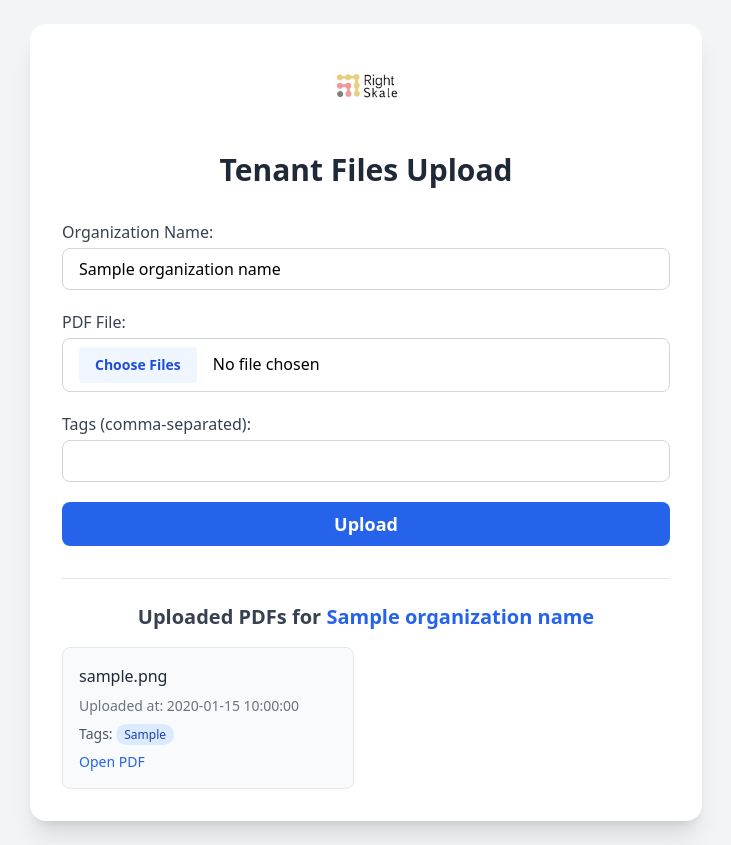
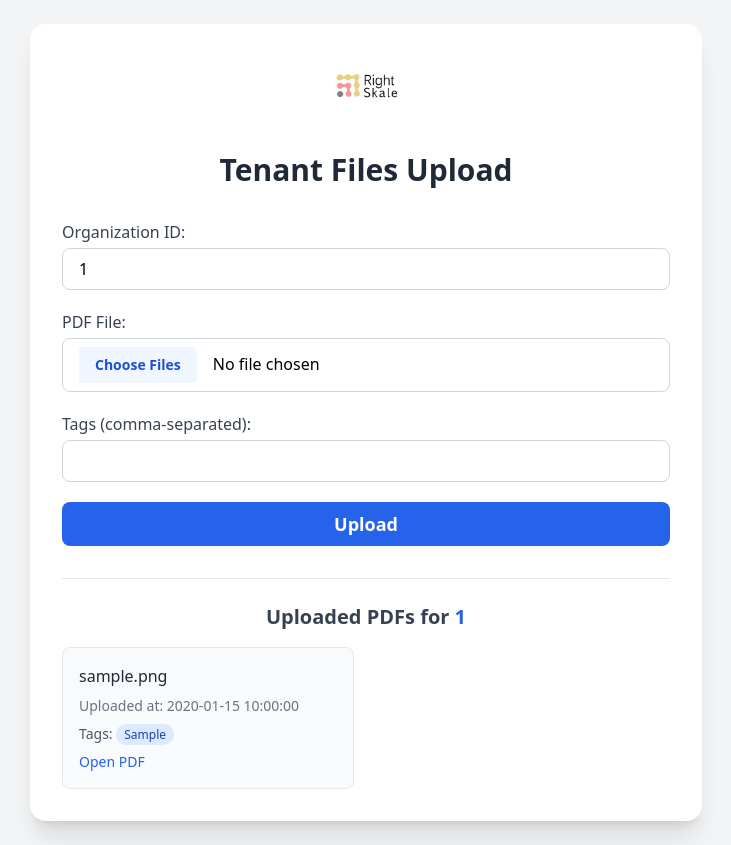
Before and after one commit to anshrightskale/MultiTenantPDFApp, a Flask app: template templates/index.html in a window 1280 px wide. Shown: the whole page, without its empty margins (274-1005 px from the left). Run offline with Flask 3, Linux system fonts and the light colour scheme; tables that the repository leaves empty hold one stand-in row (values such as "Sample post"); the template is opened without the code that fills it: values that come from a table or form of the project are taken from there, most other values are stand-ins (such as "Sample title", 1, 10 or a date in 2020); some libraries are stand-ins or nearby versions.

Commit message:
updating organization name to organization ID

```diff
--- a/app.py
+++ b/app.py
@@ -36,23 +36,23 @@ def generate_presigned_url(s3_path):
 @app.route("/", methods=["GET", "POST"])
 def upload():
     if request.method == "POST":
-        organization_name = request.form.get("organization_name")  # ✅ updated field name
+        organization_id = request.form.get("organization_id")
         tags = request.form.get("tags", "")
         files = request.files.getlist("file")
 
         valid_files = [f for f in files if f and f.filename.endswith(".pdf")]
 
-        if not organization_name or not valid_files:
+        if not organization_id or not valid_files:
             return "Invalid input", 400
 
         for file in valid_files:
             unique_name = f"{uuid.uuid4()}_{secure_filename(file.filename)}"
-            s3_key = f"{organization_name}/{unique_name}"
+            s3_key = f"{organization_id}/{unique_name}"
             s3.upload_fileobj(file, BUCKET_NAME, s3_key)
 
             file_path = f"s3://{BUCKET_NAME}/{s3_key}"
             document = Document(
-                organization_name=organization_name,  # ✅ updated field name
+                organization_id=organization_id,
                 file_name=file.filename,
                 file_path=file_path,
                 tags=tags
@@ -60,13 +60,12 @@ def upload():
             db.session.add(document)
 
         db.session.commit()
-        logging.info("Uploaded %d file(s) for tenant %s", len(valid_files), organization_name)
-        return redirect(url_for("upload", organization_name=organization_name))
+        logging.info("Uploaded %d file(s) for org %s", len(valid_files), organization_id)
+        return redirect(url_for("upload", organization_id=organization_id))
 
-    # GET method
-    organization_name = request.args.get("organization_name", "")  # ✅ updated field name
-    documents = Document.query.filter_by(organization_name=organization_name).order_by(Document.uploaded_at.desc()).all()
+    organization_id = request.args.get("organization_id", "")
+    documents = Document.query.filter_by(organization_id=organization_id).order_by(Document.uploaded_at.desc()).all()
     for doc in documents:
         doc.download_url = generate_presigned_url(doc.file_path)
 
-    return render_template("index.html", docs=documents, organization_name=organization_name)
+    return render_template("index.html", docs=documents, organization_id=organization_id)
--- a/templates/index.html
+++ b/templates/index.html
@@ -19,8 +19,8 @@
     <!-- Upload Form -->
     <form method="POST" enctype="multipart/form-data" class="space-y-5" onsubmit="return validateForm()">
       <div>
-        <label class="block text-gray-700 mb-1 font-medium">Organization Name:</label>
-        <input type="text" name="organization_name" value="{{ organization_name }}" required
+        <label class="block text-gray-700 mb-1 font-medium">Organization ID:</label>
+        <input type="text" name="organization_id" value="{{ organization_id }}" required
           class="w-full border border-gray-300 rounded-lg px-4 py-2 focus:ring focus:ring-blue-300 focus:outline-none">
       </div>
 
@@ -46,7 +46,7 @@
     {% if docs %}
     <div class="pt-6 border-t">
       <h3 class="text-xl font-semibold text-gray-700 mb-4 text-center">
-      Uploaded PDFs for <span class="text-blue-600">{{ organization_name }}</span>
+        Uploaded PDFs for <span class="text-blue-600">{{ organization_id }}</span>
       </h3>
 
       <div class="grid grid-cols-1 md:grid-cols-2 gap-4 max-h-96 overflow-y-auto pr-2">
@@ -69,6 +69,7 @@
     </div>
     {% endif %}
   </div>
+
   <script>
     function validateForm() {
       const fileInput = document.querySelector('input[name="file"]');
@@ -89,6 +90,5 @@ function validateForm() {
       return true;
     }
   </script>
-
 </body>
 </html>
```
Also changed, not shown: models.py (+4 -4 lines). Lines whose indentation alone changed are shown as unchanged.
